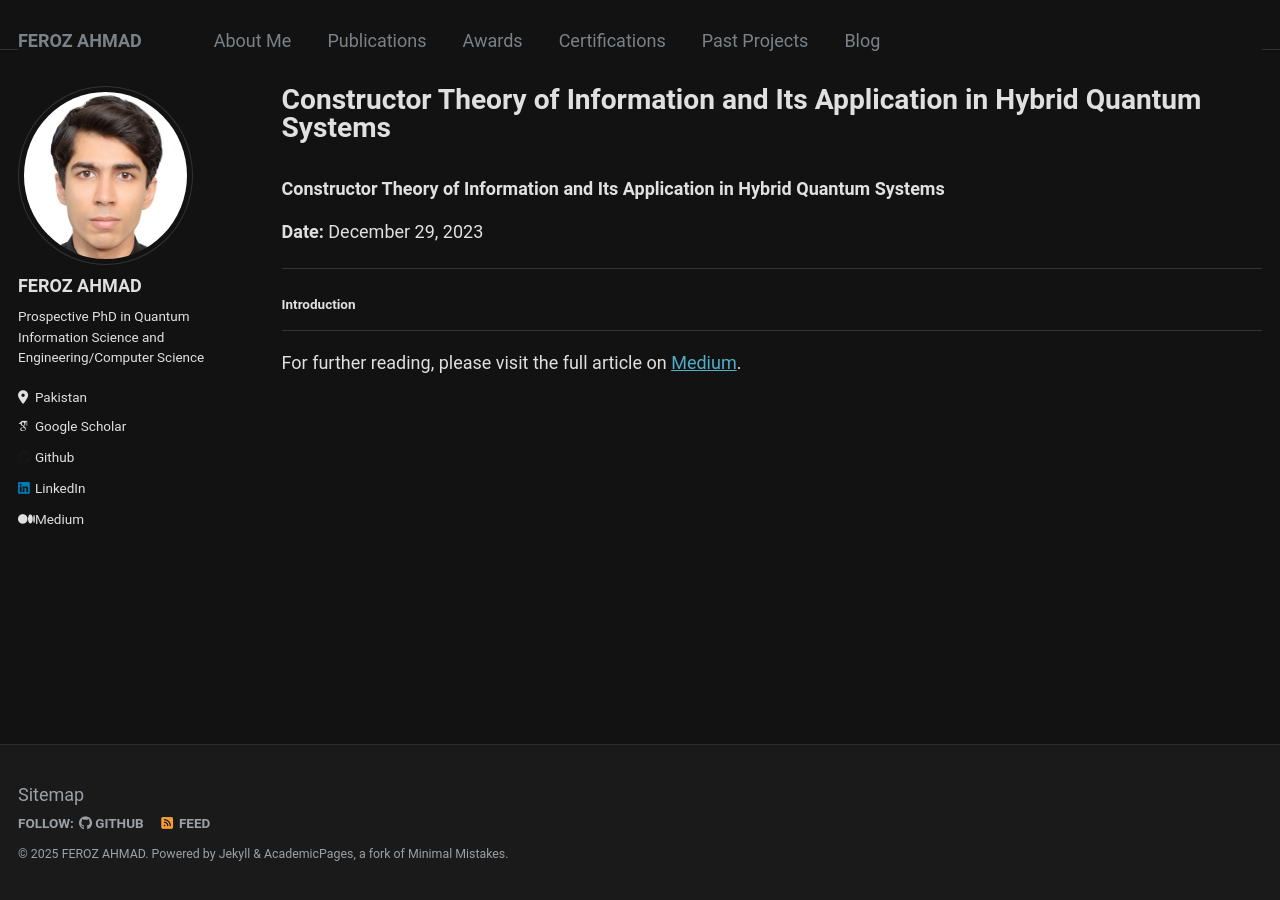
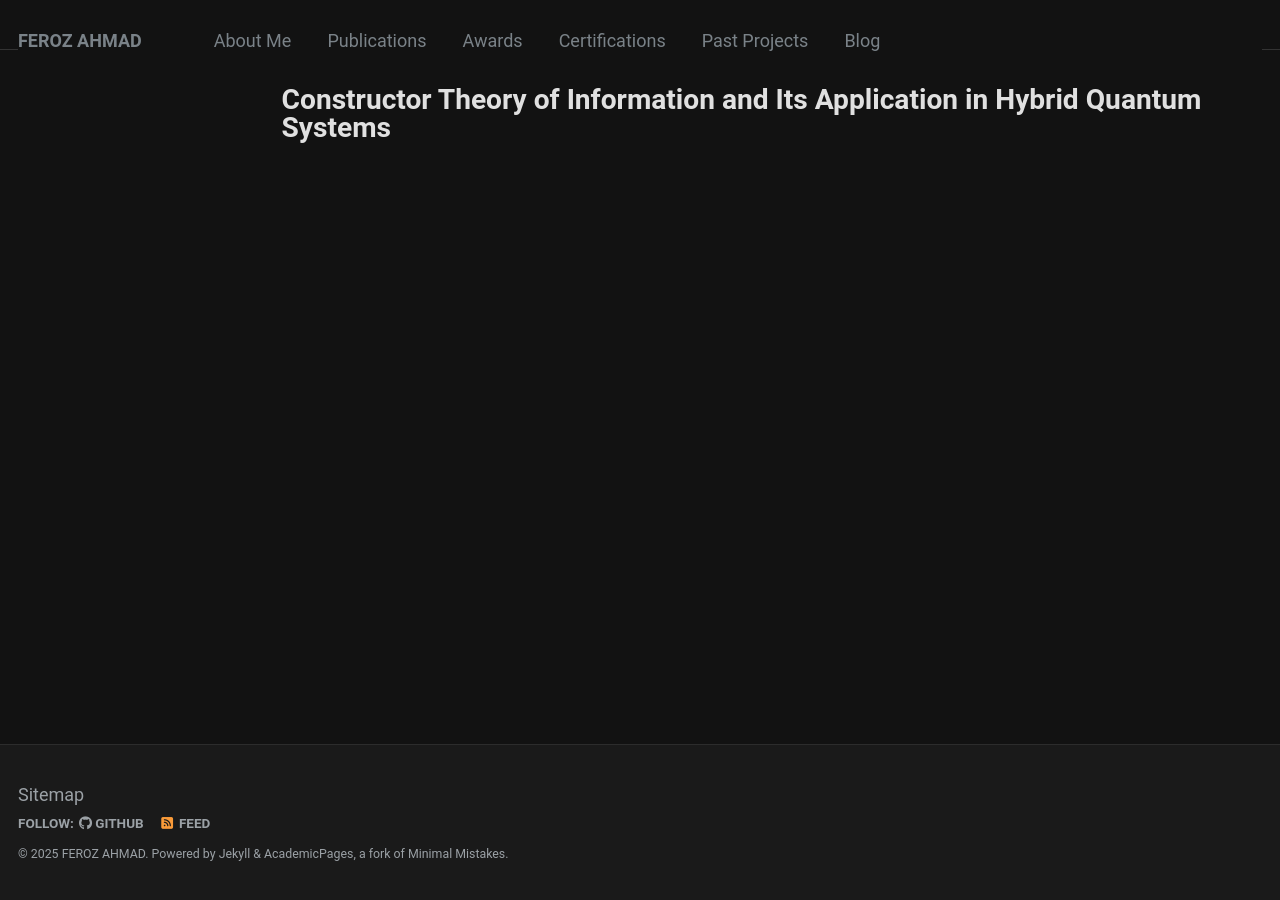
Before and after one commit to Fe-r-oz/Fe-r-oz.github.io, a Jekyll site: the page built from _blogs/blog1.md, in a window 1280 px wide. Built offline with Jekyll 4.4.1, drawn with Linux system fonts in a browser that asks for light colours; some web fonts are replaced.

Commit message:
Update blog1.md

```diff
--- a/_blogs/blog1.md
+++ b/_blogs/blog1.md
@@ -6,17 +6,5 @@ tags:
   - Constructor Theory
   - Quantum Systems
   - Information Theory
-author_profile: true
+link: "https://pragmaticlyabstract.medium.com/list/quantum-computingengineering-a2f46166b8b7"
 ---
-
-### {{ page.title }}
-**Date:** {{ page.date | date: "%B %d, %Y" }}
-
----
-
-#### Introduction
-{{ page.intro }}
-
----
-
-For further reading, please visit the full article on [Medium]({{ page.link }}).
```
